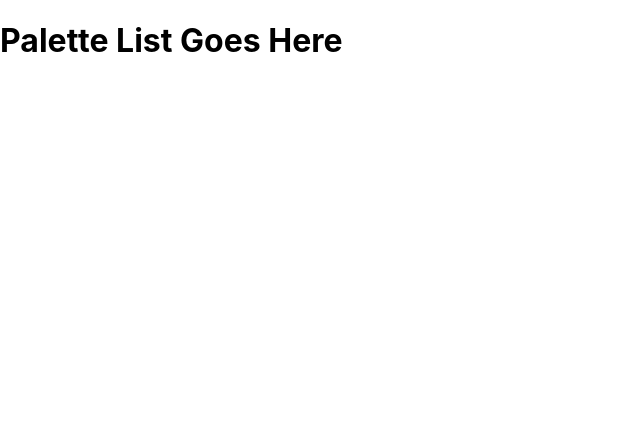
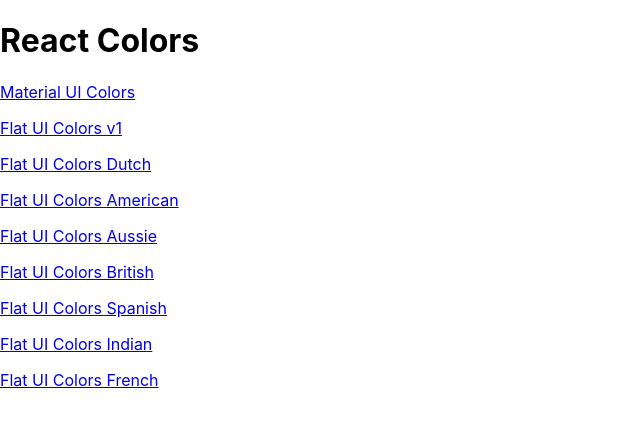
Before and after one commit to Ethan-Barton/React-Colors-App, a React (Create React App) app: page / in a window 1280 px wide. Shown: the top 424 px of the page, without its empty margins (0-640 px from the left). Built offline with nearby package versions, Linux system fonts and the light colour scheme.

Commit message:
Add PaletteList and Links

```diff
--- a/src/App.js
+++ b/src/App.js
@@ -1,6 +1,7 @@
 import React, { Component } from "react";
 import { Route, Switch } from "react-router-dom";
 import Palette from "./Palette";
+import PaletteList from "./PaletteList";
 import seedColors from "./seedColors";
 import { generatePalette } from "./colorHelpers";
 // import "./App.css";
@@ -14,7 +15,7 @@
 	render() {
 		return (
 			<Switch>
-				<Route exact path="/" render={() => <h1>Palette List Goes Here</h1>} />
+				<Route exact path="/" render={() => <PaletteList palettes={seedColors} />} />
 				<Route
 					exact
 					path="/palette/:id"
--- a/src/Navbar.js
+++ b/src/Navbar.js
@@ -1,4 +1,5 @@
 import React, { Component } from "react";
+import { Link } from "react-router-dom";
 import Select from "@material-ui/core/Select";
 import MenuItem from "@material-ui/core/MenuItem";
 import Snackbar from "@material-ui/core/Snackbar";
@@ -29,7 +30,7 @@
 		return (
 			<header className="Navbar">
 				<div className="logo">
-					<a href="#">reactcolorpicker</a>
+					<Link to="/">reactcolorpicker</Link>
 				</div>
 				<div className="slider-container">
 					<span>Level: {level}</span>
--- /dev/null
+++ b/src/PaletteList.js
@@ -0,0 +1,18 @@
+import React, { Component } from "react";
+import { Link } from "react-router-dom";
+
+export default class PaletteList extends Component {
+	render() {
+		const { palettes } = this.props;
+		return (
+			<div>
+				<h1>React Colors</h1>
+				{palettes.map((palette) => (
+					<p>
+						<Link to={`/palette/${palette.id}`}>{palette.paletteName}</Link>
+					</p>
+				))}
+			</div>
+		);
+	}
+}
```
